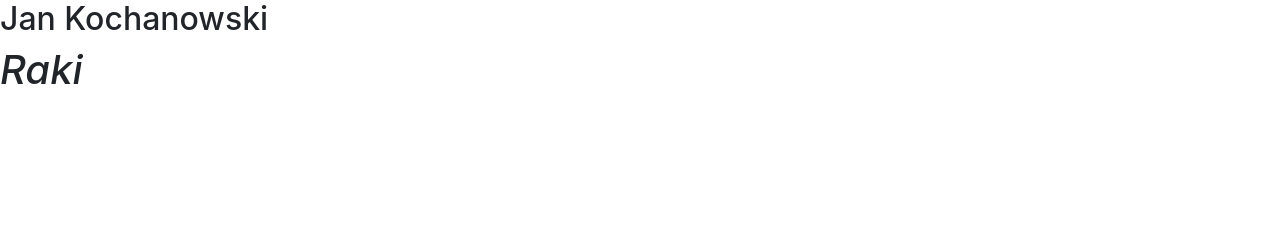
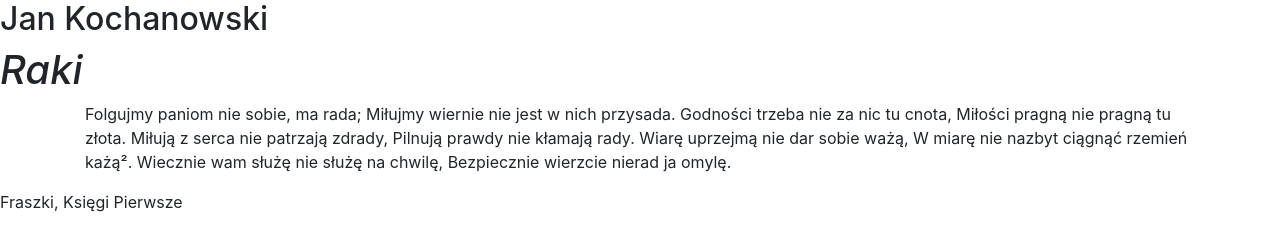
Before and after one commit to wojciechrajdom/nauka-gita, a plain HTML site: page index.html in a window 1280 px wide. Drawn offline with nearby package versions, Linux system fonts and the light colour scheme; files that its build step writes are made by us from their sources.

Commit message:
Add text in index.html

```diff
--- a/index.html
+++ b/index.html
@@ -15,8 +15,28 @@
     <header class="splash">
         <div class="splash-inner">
             <h2 class="page-title">Jan Kochanowski</h2>
-            <h1 class="page-subtitle">Raki</h2>
+            <h1 class="page-subtitle">Raki</h1>
         </div>
     </header>
+    <section class="about">
+        <div class="container">
+            <p>Folgujmy paniom nie sobie, ma rada;
+                Miłujmy wiernie nie jest w nich przysada.
+                Godności trzeba nie za nic tu cnota,
+                Miłości pragną nie pragną tu złota.
+                Miłują z serca nie patrzają zdrady,
+                Pilnują prawdy nie kłamają rady.
+                Wiarę uprzejmą nie dar sobie ważą,
+                W miarę nie nazbyt ciągnąć rzemień każą².
+                Wiecznie wam służę nie służę na chwilę,
+                Bezpiecznie wierzcie nierad ja omylę.
+
+            </p>
+        </div>
+    </section>
+    <footer>
+        <p>Fraszki, Księgi Pierwsze</p>
+    </footer>
+
   </body>
 </html>
```
